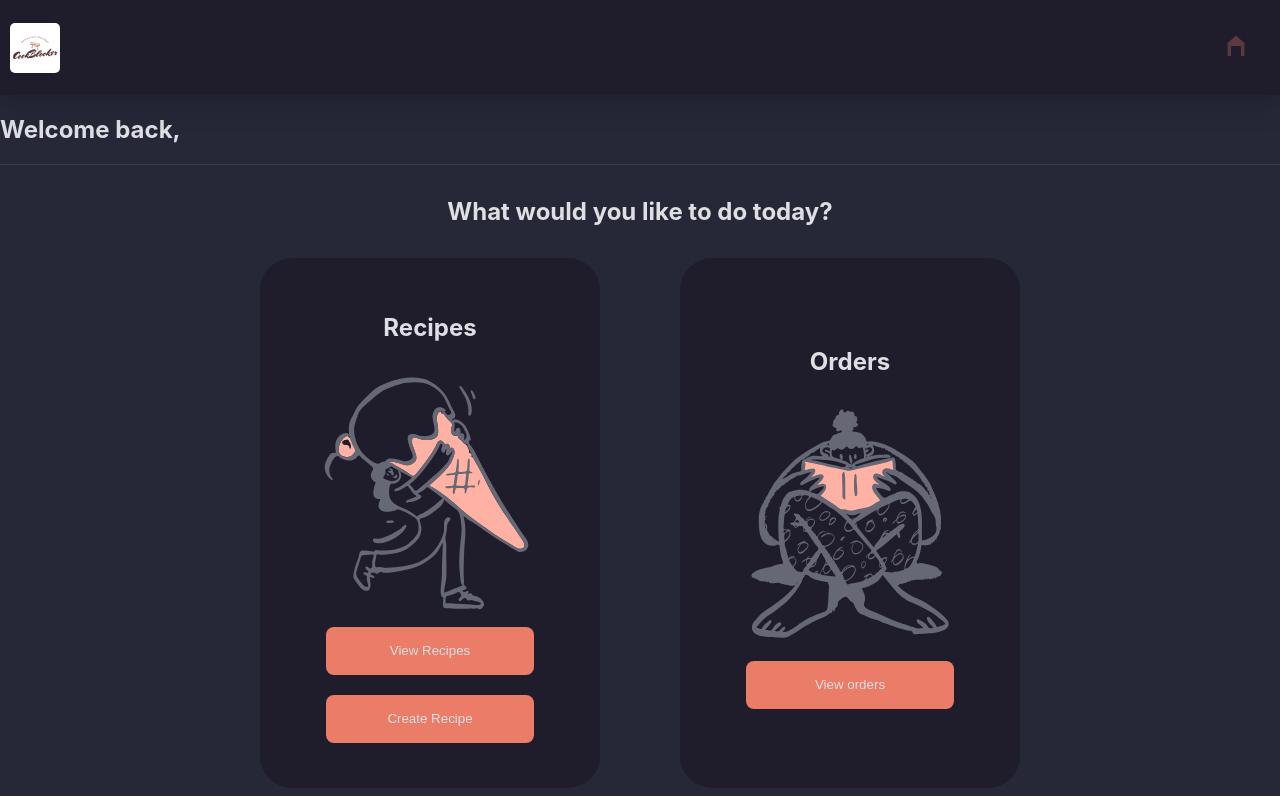
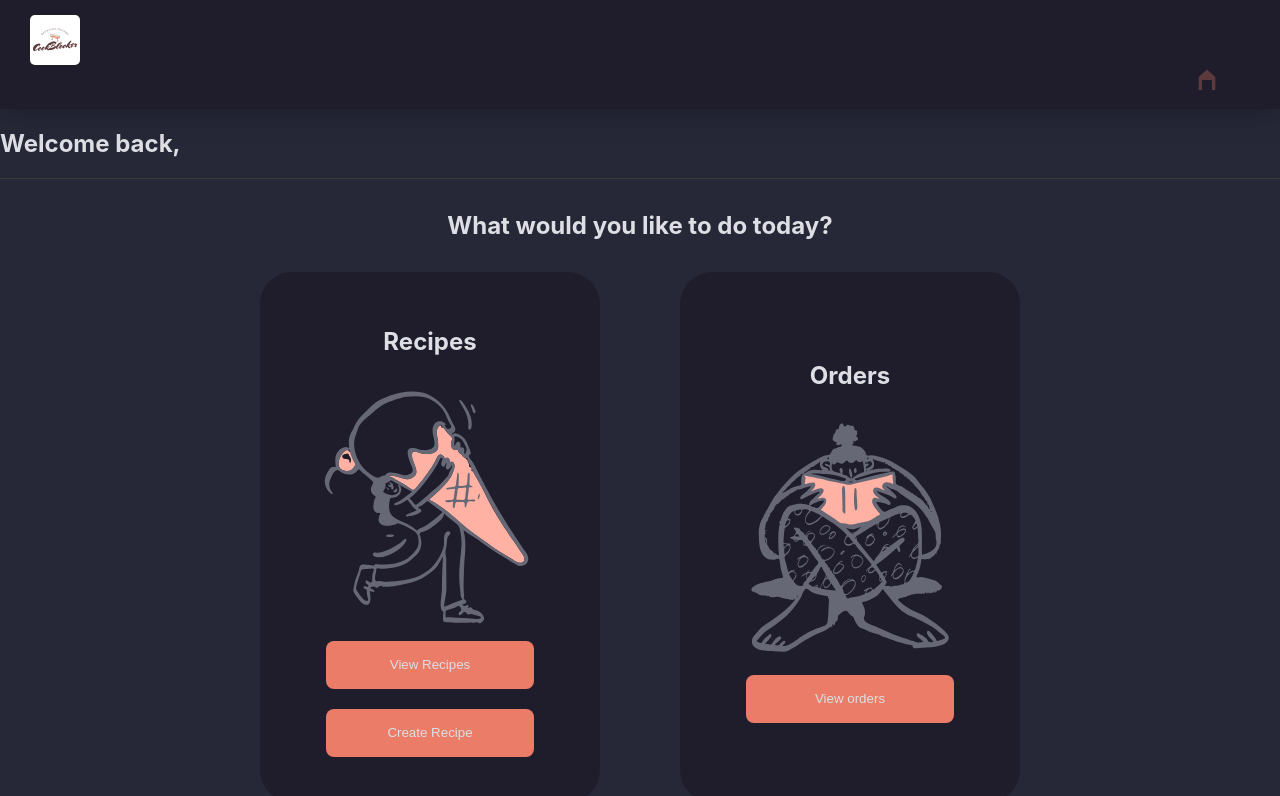
Before and after one commit to Imranr2/Marketplace_API, a React (Create React App) app in the folder restaurant_pages copy/: page /ChefPage in a window 1280 px wide. Shown: the top 796 px of the page. Built offline with nearby package versions, Linux system fonts and the light colour scheme.

Commit message:
NavBar become one component

```diff
--- a/restaurant_pages copy/public/asset/All_recipe_Page.css
+++ b/restaurant_pages copy/public/asset/All_recipe_Page.css
@@ -4,40 +4,6 @@ body {
 
 /* from here, style belongs to navigation bar */
 /* ============================================= */
-header {
-  top: 0%;
-  left: 0%;
-  right: 0%;
-}
-
-.top_bar {
-  background-color: #1f1d2c;
-  display: inline-flex;
-  flex-direction: row;
-  align-items: center;
-  justify-content: space-between;
-  top: 0%;
-  left: 0%;
-  right: 0%;
-  filter: drop-shadow(0px 4px 15px rgba(15, 16, 31, 0.4));
-}
-
-.company_logo_container {
-  padding: 20px 40px;
-}
-
-.company_logo {
-  width: 50px;
-  height: 50px;
-  border-radius: 5px;
-  /* padding: 20px 40px; */
-  margin-left: 10px;
-}
-
-.home_logo {
-  margin-left: auto;
-  padding: 35px 35px;
-}
 
 /* Element before horizontal line */
 .mid-section {
--- /dev/null
+++ b/restaurant_pages copy/public/asset/Navigation_bar.css
@@ -0,0 +1,30 @@
+nav {
+  top: 0%;
+  left: 0%;
+  right: 0%;
+}
+
+.top_bar {
+  background-color: #1f1d2c;
+  display: block;
+  padding: 15px 20px;
+
+  top: 0%;
+  left: 0%;
+  right: 0%;
+  filter: drop-shadow(0px 4px 15px rgba(15, 16, 31, 0.4));
+}
+
+.company_logo_container {
+}
+
+.company_logo {
+  width: 50px;
+  height: 50px;
+  border-radius: 5px;
+  /* padding: 20px 40px; */
+  margin-left: 10px;
+}
+.toHome {
+  margin-left: 95%;
+}
--- a/restaurant_pages copy/public/asset/chefPage.css
+++ b/restaurant_pages copy/public/asset/chefPage.css
@@ -7,39 +7,6 @@ body {
 
 /* from here, style belongs to navigation bar */
 /* ============================================= */
-header {
-  top: 0%;
-  left: 0%;
-  right: 0%;
-}
-
-.top_bar {
-  background-color: #1f1d2c;
-  display: flex;
-  flex-direction: row;
-  align-items: center;
-  justify-content: space-between;
-  top: 0%;
-  left: 0%;
-  right: 0%;
-}
-
-.company_logo_container {
-  padding: 20px 40px;
-}
-
-.company_logo {
-  width: 50px;
-  height: 50px;
-  margin-right: auto;
-  border-radius: 5px;
-  /* padding: 20px 40px; */
-}
-
-.home_logo {
-  margin-left: auto;
-  padding: 35px 35px;
-}
 
 /* ================================================ */
 
--- a/restaurant_pages copy/public/index.html
+++ b/restaurant_pages copy/public/index.html
@@ -8,6 +8,7 @@
     <meta name="viewport" content="width=device-width, initial-scale=1" />
     <link rel="stylesheet" href="./asset/All_recipe_Page.css" />
     <link rel="stylesheet" href="./asset/chefPage.css" />
+    <link rel="stylesheet" href="./asset/Navigation_bar.css" />
   </head>
   <body>
     <noscript>You need to enable JavaScript to run this app.</noscript>
--- a/restaurant_pages copy/src/pages/AllRecipe.js
+++ b/restaurant_pages copy/src/pages/AllRecipe.js
@@ -1,17 +1,9 @@
 import { Link } from "react-router-dom";
+import NavBar from "./NavBar";
 function AllRecipe(params) {
   return (
     <div>
-      <nav>
-        <div class="top_bar">
-          <a href="#" class="company_logo_container">
-            <img class="company_logo" src="image/logo.svg" alt="company_logo" />
-          </a>
-          <Link to="/">
-            <img class="home_logo" src="image/Vector.svg" alt="home_logo" />
-          </Link>
-        </div>
-      </nav>
+      <NavBar />
 
       <div class="mid-section">
         <section class="lhs">
--- a/restaurant_pages copy/src/pages/ChefPage.js
+++ b/restaurant_pages copy/src/pages/ChefPage.js
@@ -1,21 +1,9 @@
 import { Link } from "react-router-dom";
+import NavBar from "./NavBar";
 function ChefPage(params) {
   return (
     <div>
-      <nav>
-        <div className="top_bar">
-          <img
-            className="company_logo"
-            src="image/logo.svg"
-            alt="company_logo"
-          />
-
-          <Link to="/">
-            <img className="home_logo" src="image/Vector.svg" alt="home_logo" />
-          </Link>
-        </div>
-      </nav>
-
+      <NavBar />
       <section>
         <h1 id="welcome_sentence">Welcome back,</h1>
         <div className="line-1"></div>
--- /dev/null
+++ b/restaurant_pages copy/src/pages/NavBar.js
@@ -0,0 +1,19 @@
+import { Link } from "react-router-dom";
+import React from "react";
+
+function NavBar() {
+  return (
+    <nav>
+      <div class="top_bar">
+        <a href="#" class="company_logo_container">
+          <img class="company_logo" src="image/logo.svg" alt="company_logo" />
+        </a>
+        <Link className="toHome" to="/">
+          <img class="home_logo" src="image/Vector.svg" alt="home_logo" />
+        </Link>
+      </div>
+    </nav>
+  );
+}
+
+export default NavBar;
```
